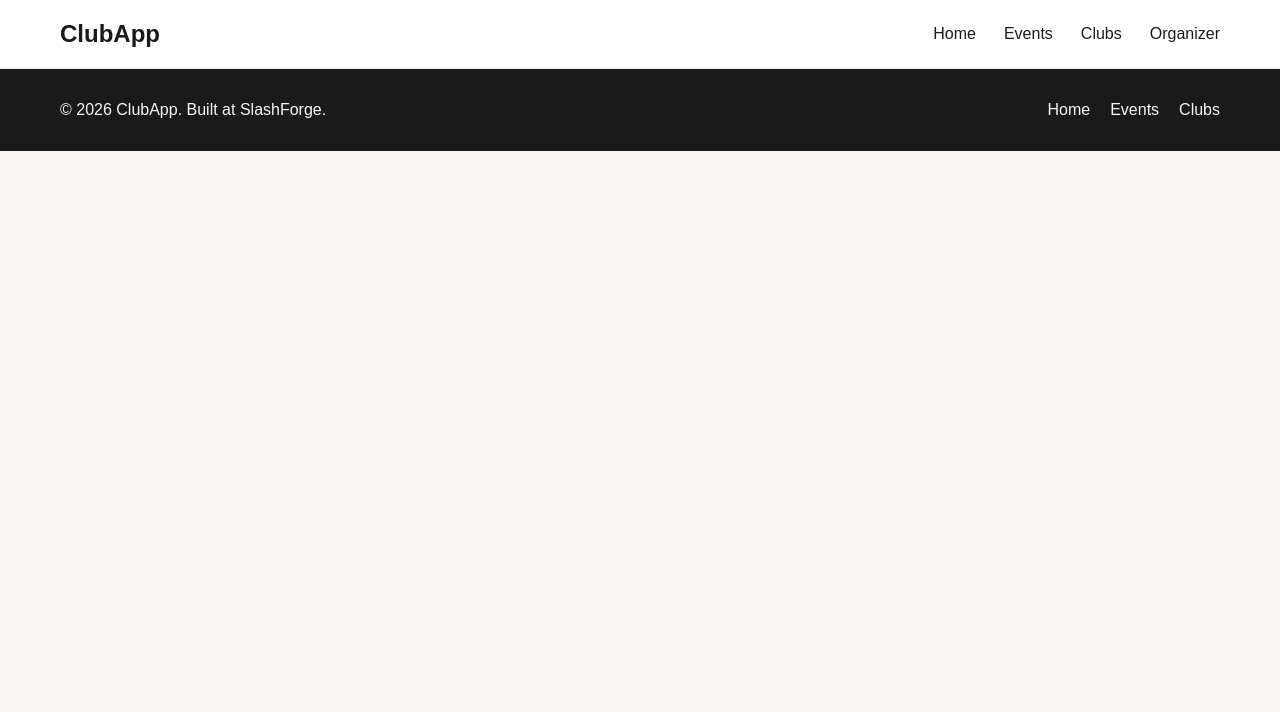
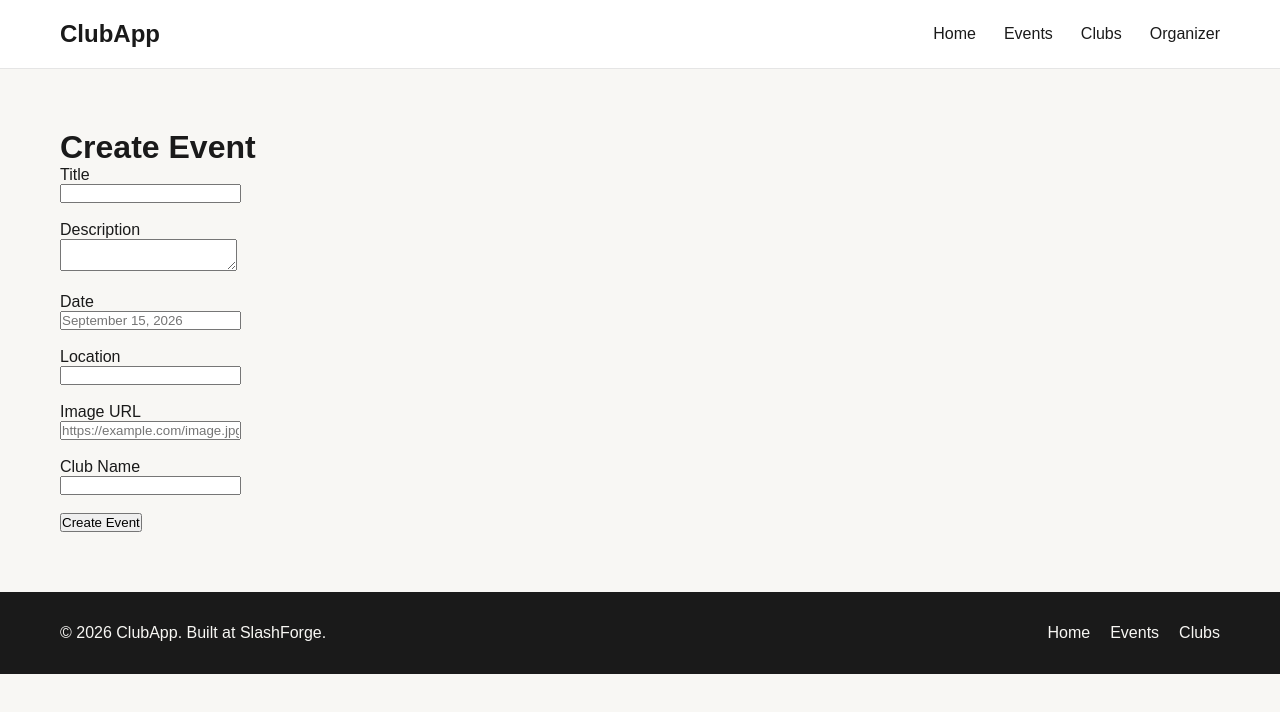
Before and after one commit to AdityaAjay07/SlashForge, a React (Vite) app: page /create-event in a window 1280 px wide. Shown: the top 712 px of the page. Built offline with nearby package versions, Linux system fonts and the light colour scheme; no server answers; the database is empty.

Commit message:
Implement event management CRUD

```diff
--- a/src/App.jsx
+++ b/src/App.jsx
@@ -10,6 +10,9 @@ import EventDetail from './pages/EventDetail'
 import Scanner from './pages/Scanner'
 import Dashboard from './pages/Dashboard'
 import Organizer from './pages/Organizer'
+import CreateEvent from './pages/CreateEvent'
+import ManageEvents from './pages/ManageEvents'
+import EditEvent from './pages/EditEvent'
 
 import {
   Laptop,
@@ -57,6 +60,9 @@ function App() {
         <Route path="/scan" element={<Scanner />} />
         <Route path="/dashboard" element={<Dashboard events={events} />} />
         <Route path="/organizer" element={<Organizer />} />
+        <Route path="/create-event" element={<CreateEvent />} />
+        <Route path="/manage-events" element={<ManageEvents />} />
+        <Route path="/edit-event/:id" element={<EditEvent />} />
       </Routes>
 
       <Footer />
--- /dev/null
+++ b/src/pages/CreateEvent.jsx
@@ -0,0 +1,142 @@
+import { useState } from 'react'
+import { supabase } from '../supabaseClient'
+
+function CreateEvent() {
+  const [title, setTitle] = useState('')
+  const [description, setDescription] = useState('')
+  const [date, setDate] = useState('')
+  const [location, setLocation] = useState('')
+  const [image, setImage] = useState('')
+  const [clubName, setClubName] = useState('')
+
+  const [message, setMessage] = useState('')
+
+  async function handleSubmit(e) {
+    e.preventDefault()
+
+    setMessage('Creating event...')
+
+    const { error } = await supabase
+      .from('events')
+      .insert([
+        {
+          title,
+          description,
+          date,
+          location,
+          image,
+          club_name: clubName
+        }
+      ])
+
+    if (error) {
+      console.error('Error creating event:', error)
+      setMessage(`Failed to create event: ${error.message}`)
+      return
+    }
+
+    setMessage('Event created successfully!')
+
+    setTitle('')
+    setDescription('')
+    setDate('')
+    setLocation('')
+    setImage('')
+    setClubName('')
+  }
+
+  return (
+    <div style={{ padding: '60px' }}>
+      <h1>Create Event</h1>
+
+      <form onSubmit={handleSubmit}>
+        <div>
+          <label>Title</label>
+          <br />
+          <input
+            type="text"
+            value={title}
+            onChange={(e) => setTitle(e.target.value)}
+            required
+          />
+        </div>
+
+        <br />
+
+        <div>
+          <label>Description</label>
+          <br />
+          <textarea
+            value={description}
+            onChange={(e) => setDescription(e.target.value)}
+            required
+          />
+        </div>
+
+        <br />
+
+        <div>
+          <label>Date</label>
+          <br />
+          <input
+            type="text"
+            value={date}
+            onChange={(e) => setDate(e.target.value)}
+            placeholder="September 15, 2026"
+            required
+          />
+        </div>
+
+        <br />
+
+        <div>
+          <label>Location</label>
+          <br />
+          <input
+            type="text"
+            value={location}
+            onChange={(e) => setLocation(e.target.value)}
+            required
+          />
+        </div>
+
+        <br />
+
+        <div>
+          <label>Image URL</label>
+          <br />
+          <input
+            type="url"
+            value={image}
+            onChange={(e) => setImage(e.target.value)}
+            placeholder="https://example.com/image.jpg"
+            required
+          />
+        </div>
+
+        <br />
+
+        <div>
+          <label>Club Name</label>
+          <br />
+          <input
+            type="text"
+            value={clubName}
+            onChange={(e) => setClubName(e.target.value)}
+            required
+          />
+        </div>
+
+        <br />
+
+        <button type="submit">
+          Create Event
+        </button>
+      </form>
+
+      {message && <p>{message}</p>}
+    </div>
+  )
+}
+
+export default CreateEvent
--- /dev/null
+++ b/src/pages/EditEvent.jsx
@@ -0,0 +1,182 @@
+import { useEffect, useState } from 'react'
+import { useNavigate, useParams } from 'react-router-dom'
+import { supabase } from '../supabaseClient'
+
+function EditEvent() {
+  const { id } = useParams()
+  const eventId = Number(id)
+  const navigate = useNavigate()
+
+  const [title, setTitle] = useState('')
+  const [description, setDescription] = useState('')
+  const [date, setDate] = useState('')
+  const [location, setLocation] = useState('')
+  const [image, setImage] = useState('')
+  const [clubName, setClubName] = useState('')
+
+  const [loading, setLoading] = useState(true)
+  const [message, setMessage] = useState('')
+
+  useEffect(() => {
+    fetchEvent()
+  }, [eventId])
+
+  async function fetchEvent() {
+    const { data, error } = await supabase
+      .from('events')
+      .select('*')
+      .eq('id', eventId)
+      .single()
+
+    if (error) {
+      console.error('Error fetching event:', error)
+      setMessage('Failed to load event.')
+      setLoading(false)
+      return
+    }
+
+    setTitle(data.title)
+    setDescription(data.description)
+    setDate(data.date)
+    setLocation(data.location)
+    setImage(data.image)
+    setClubName(data.club_name)
+
+    setLoading(false)
+  }
+
+  async function handleSubmit(e) {
+    e.preventDefault()
+
+    setMessage('Updating event...')
+
+    const { error } = await supabase
+      .from('events')
+      .update({
+        title,
+        description,
+        date,
+        location,
+        image,
+        club_name: clubName
+      })
+      .eq('id', eventId)
+
+    if (error) {
+      console.error('Error updating event:', error)
+      setMessage(`Failed to update event: ${error.message}`)
+      return
+    }
+
+    setMessage('Event updated successfully!')
+
+    setTimeout(() => {
+      navigate('/manage-events')
+    }, 1000)
+  }
+
+  if (loading) {
+    return <p>Loading event...</p>
+  }
+
+  return (
+    <div style={{ padding: '60px' }}>
+      <h1>Edit Event</h1>
+
+      <form onSubmit={handleSubmit}>
+        <div>
+          <label>Title</label>
+          <br />
+          <input
+            type="text"
+            value={title}
+            onChange={(e) => setTitle(e.target.value)}
+            required
+          />
+        </div>
+
+        <br />
+
+        <div>
+          <label>Description</label>
+          <br />
+          <textarea
+            value={description}
+            onChange={(e) => setDescription(e.target.value)}
+            required
+          />
+        </div>
+
+        <br />
+
+        <div>
+          <label>Date</label>
+          <br />
+          <input
+            type="text"
+            value={date}
+            onChange={(e) => setDate(e.target.value)}
+            required
+          />
+        </div>
+
+        <br />
+
+        <div>
+          <label>Location</label>
+          <br />
+          <input
+            type="text"
+            value={location}
+            onChange={(e) => setLocation(e.target.value)}
+            required
+          />
+        </div>
+
+        <br />
+
+        <div>
+          <label>Image URL</label>
+          <br />
+          <input
+            type="url"
+            value={image}
+            onChange={(e) => setImage(e.target.value)}
+            required
+          />
+        </div>
+
+        <br />
+
+        <div>
+          <label>Club Name</label>
+          <br />
+          <input
+            type="text"
+            value={clubName}
+            onChange={(e) => setClubName(e.target.value)}
+            required
+          />
+        </div>
+
+        <br />
+
+        <button type="submit">
+          Save Changes
+        </button>
+
+        <button
+          type="button"
+          onClick={() => navigate('/manage-events')}
+          style={{ marginLeft: '10px' }}
+        >
+          Cancel
+        </button>
+      </form>
+
+      {message && <p>{message}</p>}
+    </div>
+  )
+}
+
+export default EditEvent
--- /dev/null
+++ b/src/pages/ManageEvents.jsx
@@ -0,0 +1,112 @@
+import { useEffect, useState } from 'react'
+import { supabase } from '../supabaseClient'
+import { Link } from 'react-router-dom'
+
+function ManageEvents() {
+  const [events, setEvents] = useState([])
+  const [loading, setLoading] = useState(true)
+
+  useEffect(() => {
+    fetchEvents()
+  }, [])
+
+  async function fetchEvents() {
+    const { data, error } = await supabase
+      .from('events')
+      .select('*')
+      .order('id', { ascending: true })
+
+    if (error) {
+      console.error('Error fetching events:', error)
+      return
+    }
+
+    setEvents(data)
+    setLoading(false)
+  }
+
+  async function handleDelete(eventId) {
+  // 1. Check whether anyone has registered for this event
+  const { data: registrations, error: registrationError } = await supabase
+    .from('registrations')
+    .select('id')
+    .eq('event_id', eventId)
+
+  if (registrationError) {
+    console.error('Error checking registrations:', registrationError)
+    return
+  }
+
+  // 2. Don't delete an event that has registrations
+  if (registrations.length > 0) {
+    alert('Cannot delete this event because students are registered.')
+    return
+  }
+
+  // 3. Ask for confirmation
+  const confirmed = window.confirm(
+    'Are you sure you want to delete this event?'
+  )
+
+  if (!confirmed) {
+    return
+  }
+
+  // 4. Delete the event
+  const { error } = await supabase
+    .from('events')
+    .delete()
+    .eq('id', eventId)
+
+  if (error) {
+    console.error('Error deleting event:', error)
+    alert(`Failed to delete event: ${error.message}`)
+    return
+  }
+
+  // 5. Remove the event from the screen
+  setEvents((currentEvents) =>
+    currentEvents.filter((event) => event.id !== eventId)
+  )
+
+  alert('Event deleted successfully!')
+}
+
+  if (loading) {
+    return <p>Loading events...</p>
+  }
+
+  return (
+    <div style={{ padding: '60px' }}>
+      <h1>Manage Events</h1>
+
+      {events.length === 0 ? (
+        <p>No events found.</p>
+      ) : (
+        events.map((event) => (
+          <div key={event.id} style={{ marginBottom: '20px' }}>
+            <h2>{event.title}</h2>
+            <p>{event.description}</p>
+            <p>{event.date}</p>
+            <p>{event.location}</p>
+            <p>{event.club_name}</p>
+
+            <Link to={`/edit-event/${event.id}`}>
+              <button>Edit</button>
+            </Link>
+            <button
+            style={{ marginLeft: '10px' }}
+                onClick={() => handleDelete(event.id)}
+            >
+            Delete
+            </button>
+
+            <hr />
+          </div>
+        ))
+      )}
+    </div>
+  )
+}
+
+export default ManageEvents
--- a/src/pages/Organizer.jsx
+++ b/src/pages/Organizer.jsx
@@ -10,9 +10,19 @@ function Organizer() {
         <Link to="/scan">
           <button>Open QR Scanner</button>
         </Link>
+
         <Link to="/dashboard">
           <button>View Dashboard</button>
         </Link>
+
+        <Link to="/create-event">
+          <button>Create Event</button>
+        </Link>
+
+        <Link to="/manage-events">
+          <button>Manage Events</button>
+        </Link>
+
       </div>
     </div>
   )
```
Also changed, not shown: 1 other file (tests, documents, lock files or other folders).
